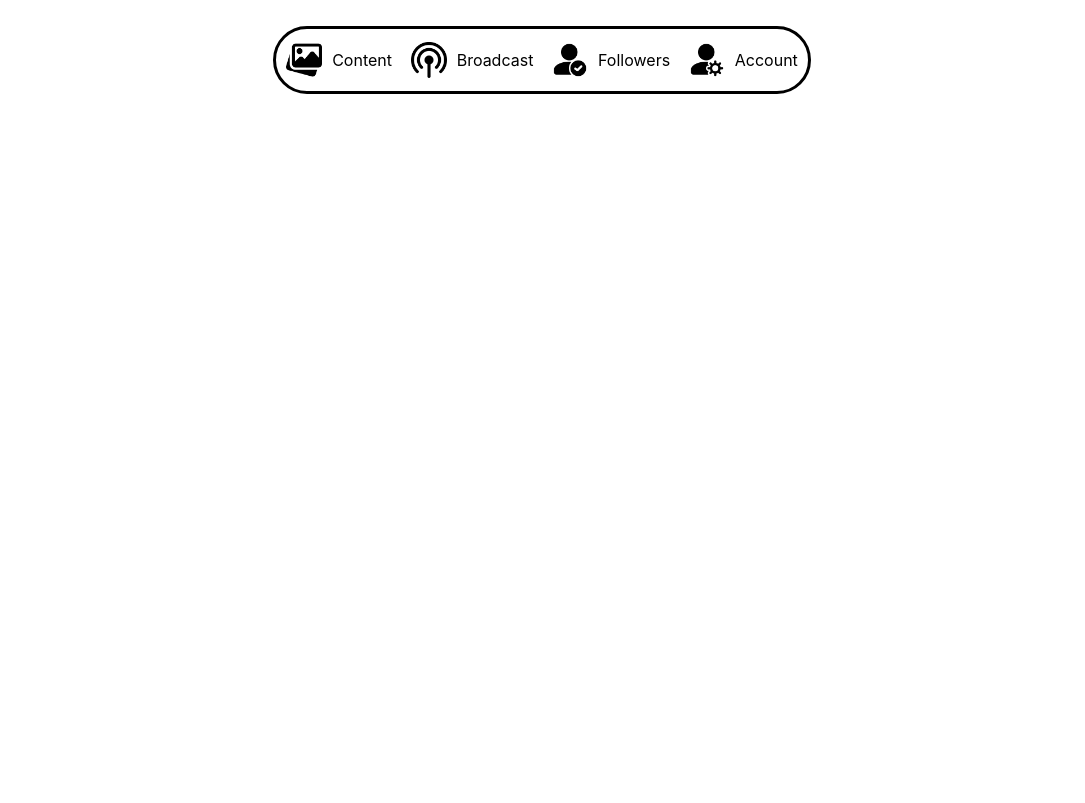
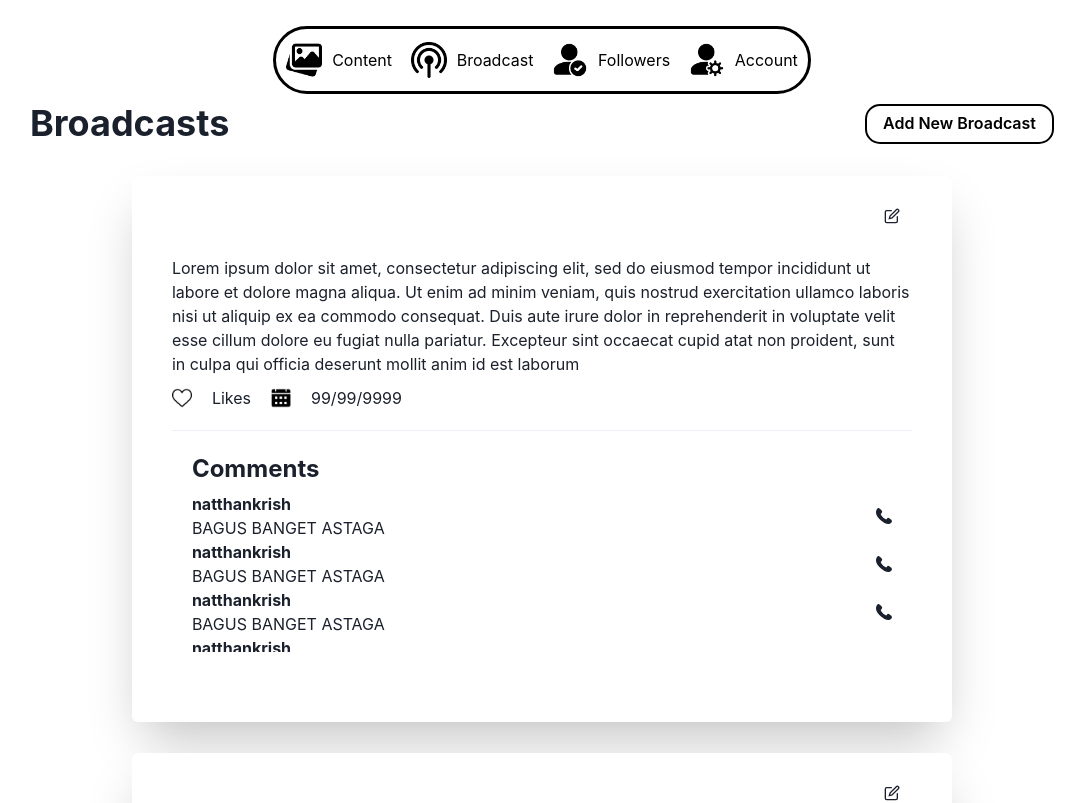
Before and after one commit to IF3110-2023-02-03/ClientSPA, a React (Vite) app: page /broadcast in a window 1280 px wide. Shown: the top 803 px of the page, without its empty margins (98-1183 px from the left). Built offline with nearby package versions, Linux system fonts and the light colour scheme.

Commit message:
feat: broadcast page

```diff
--- /dev/null
+++ b/src/component/Broadcast.jsx
@@ -0,0 +1,136 @@
+import {
+    Box,
+    Button,
+    Card,
+    CardBody,
+    Divider,
+    Flex,
+    IconButton,
+    Image,
+    Modal,
+    ModalContent,
+    ModalOverlay,
+    ModalHeader,
+    ModalCloseButton,
+    useDisclosure,
+    Popover,
+    PopoverTrigger,
+    PopoverContent,
+    PopoverArrow,
+    Text,
+    Textarea,
+    CardFooter} from "@chakra-ui/react"
+import {
+    EditIcon } from '@chakra-ui/icons'
+import Comment from "./Comment.jsx"
+
+function BroadcastItem() {
+    const { isOpen, onOpen, onClose } = useDisclosure()
+
+    return (
+      <>
+        <Card
+            flex
+            shadow={"2xl"}
+            w={"80%"}
+            mb={"3%"}>
+            <CardBody>
+                <Flex
+                    flexDirection={"row"}
+                    gap={"5%"}
+                    justifyContent={"space-around"}>
+                    <Box
+                        width={"95%"}>
+                        <Flex
+                            justifyContent={"right"}
+                            mb={"20px"}>
+                            <Popover>
+                                <PopoverTrigger>
+                                    <IconButton
+                                        aria-label='Search database'
+                                        bg={"white"}
+                                        icon={<EditIcon bg={"white"}/>} />
+                                </PopoverTrigger>
+                                <PopoverContent w={"-moz-fit-content"}>
+                                    <PopoverArrow />
+                                    <Button onClick={onOpen}>Edit Description</Button>
+                                    <Modal onClose={onClose} isOpen={isOpen} isCentered>
+                                        <ModalOverlay />
+                                        <ModalContent>
+                                            <ModalHeader >Edit Broadcast</ModalHeader>
+                                            <ModalCloseButton />
+                                            <Textarea
+                                                type="description"
+                                                id="desc"
+                                                placeholder="Description"
+                                                w={'90%'}
+                                                m={"5%"}/>
+                                            <Button id="submit-photo">Update</Button>
+                                        </ModalContent>
+                                    </Modal>
+                                    <Button>Delete Content</Button>
+                                </PopoverContent>
+                            </Popover>
+                        </Flex>
+                        <Text>Lorem ipsum dolor sit amet, consectetur adipiscing elit, sed do eiusmod tempor incididunt ut labore et dolore magna aliqua. Ut enim ad minim veniam, quis nostrud exercitation ullamco laboris nisi ut aliquip ex ea commodo consequat. Duis aute irure dolor in reprehenderit in voluptate velit esse cillum dolore eu fugiat nulla pariatur. Excepteur sint occaecat cupid
+                            atat non proident, sunt in culpa qui officia deserunt mollit anim id est laborum</Text>
+                        <Flex
+                            m={"10px 0 5px 0"}
+                            flexDirection={"row"}>
+                            <Flex
+                                flexDirection={"row"}
+                                alignItems={"center"}
+                                gap={"20px"}>
+                                <Image
+                                    src="../../assets/heart.png"
+                                    h={"20px"}
+                                    w={"20px"}/>
+                                <Text>Likes</Text>
+                                <Image
+                                    src="../../assets/date.png"
+                                    h={"20px"}
+                                    w={"20px"}/>
+                                <Text>99/99/9999</Text>
+                            </Flex>
+                        </Flex>
+                        <Divider mt={"20px"}/>
+                        <CardFooter
+                            flexDirection={"column"}>
+                            <Text
+                                as={"b"}
+                                fontSize={"24px"}>Comments</Text>
+                            <Box
+                                maxHeight={"20vh"}
+                                overflowY={"auto"}
+                                m={"5px 0 30px 0"}>
+                                <Comment/>
+                                <Comment/>
+                                <Comment/>
+                                <Comment/>
+                                <Comment/>
+                                <Comment/>
+                                <Comment/>
+                                <Comment/>
+                                <Comment/>
+                                <Comment/>
+                                <Comment/>
+                                <Comment/>
+                                <Comment/>
+                                <Comment/>
+                                <Comment/>
+                                <Comment/>
+                                <Comment/>
+                                <Comment/>
+                                <Comment/>
+                                <Comment/>
+                            </Box>
+                        </CardFooter>
+                    </Box>
+                </Flex>
+            </CardBody>
+        </Card>
+      </>
+    )
+}
+
+export default BroadcastItem
--- a/src/page/Broadcast.jsx
+++ b/src/page/Broadcast.jsx
@@ -1,10 +1,72 @@
+import {
+    Modal,
+    ModalContent,
+    ModalOverlay,
+    ModalHeader,
+    ModalCloseButton,
+    useDisclosure,
+    Button,
+    Input,
+    Image,
+    Textarea,
+    Flex,
+    Box,
+    Heading,
+    Center} from '@chakra-ui/react'
+import BroadcastItem from '../component/Broadcast.jsx'
 import Navbar from '../component/Navbar.jsx'
+import ButtonWhite from '../component/ButtonWhite.jsx'
 
 function Broadcast() {
+    const { isOpen, onOpen, onClose } = useDisclosure()
 
   return (
     <>
-      <Navbar />
+      <Flex
+        justify={"center"}
+        margin={"0 auto"}>
+        <Navbar />
+        <Box
+            w={"80%"}
+            h={"100%"}
+            mt={"8%"}
+            justify={"center"}
+            flexDirection={"column"}>
+            <Flex
+                flexDirection={"row"}
+                justify={"space-between"}
+                align={"center"}
+                mb={"3%"}>
+                <Heading>Broadcasts</Heading>
+                <ButtonWhite text={"Add New Broadcast"} handler={onOpen}/>
+                <Modal
+                    onClose={onClose}
+                    isOpen={isOpen}
+                    size={"xl"}
+                    isCentered>
+                    <ModalOverlay />
+                    <ModalContent>
+                        <ModalHeader >Add New Broadcast</ModalHeader>
+                        <ModalCloseButton />
+                        <Textarea
+                            type="description"
+                            id="desc"
+                            placeholder="Description"
+                            w={'90%'}
+                            m={"5%"}/>
+                        <Button id="submit-photo">Broadcast</Button>
+                    </ModalContent>
+                </Modal>
+            </Flex>
+            <Flex
+                justify={"center"}
+                align={"center"}
+                flexDirection={"column"}>
+                <BroadcastItem />
+                <BroadcastItem />
+            </Flex>
+        </Box>
+      </Flex>
     </>
   )
 }
--- a/src/page/Content.jsx
+++ b/src/page/Content.jsx
@@ -13,11 +13,10 @@ import {
     Box,
     Heading,
     Center} from '@chakra-ui/react'
-import Navbar from '../component/Navbar.jsx'
-import "../style/Page.css"
+import ButtonWhite from '../component/ButtonWhite.jsx'
 import ContentPhoto from '../component/ContentPhoto.jsx'
 import ContentVideo from '../component/ContentVideo.jsx'
-import ButtonWhite from '../component/ButtonWhite.jsx'
+import Navbar from '../component/Navbar.jsx'
 
 
 function Content() {
@@ -45,7 +44,7 @@ function Content() {
                 <Modal onClose={onClose} isOpen={isOpen} isCentered>
                     <ModalOverlay />
                     <ModalContent>
-                        <ModalHeader >Add Photo</ModalHeader>
+                        <ModalHeader >Add New Content</ModalHeader>
                         <ModalCloseButton />
                         <Image
                             src="../../assets/home-page.png"
@@ -82,7 +81,6 @@ function Content() {
             </Flex>
         </Box>
       </Flex>
-
     </>
   )
 }
--- a/src/style/Page.css
+++ /dev/null
@@ -1,37 +0,0 @@
-
-
-.button-white {
-    color: black;
-    background-color: white;
-    font-size: 16px;
-    padding: 10px 20px;
-    border-radius: 15px;
-    border: 2px solid black;
-    text-align: center;
-}
-
-.button-white:hover {
-    color: white;
-    background-color: black;
-
-    cursor: pointer;
-}
-
-.input-label {
-    width: 40%;
-    margin-top: 5%;
-    color: black;
-    background-color: white;
-    font-size: 16px;
-    padding: 5px 10px;
-    border-radius: 15px;
-    border: 2px solid black;
-    text-align: center;
-}
-
-.input-label:hover {
-    color: white;
-    background-color: black;
-
-    cursor: pointer;
-}
```
